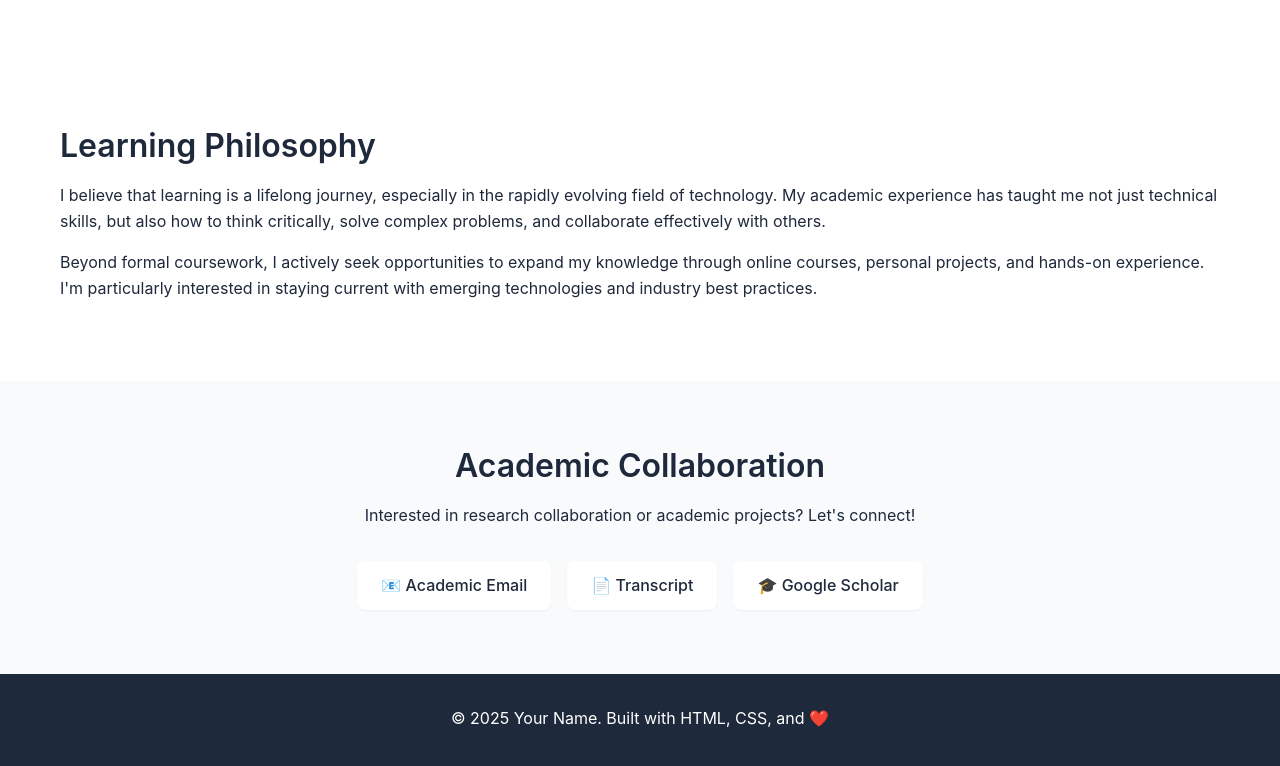
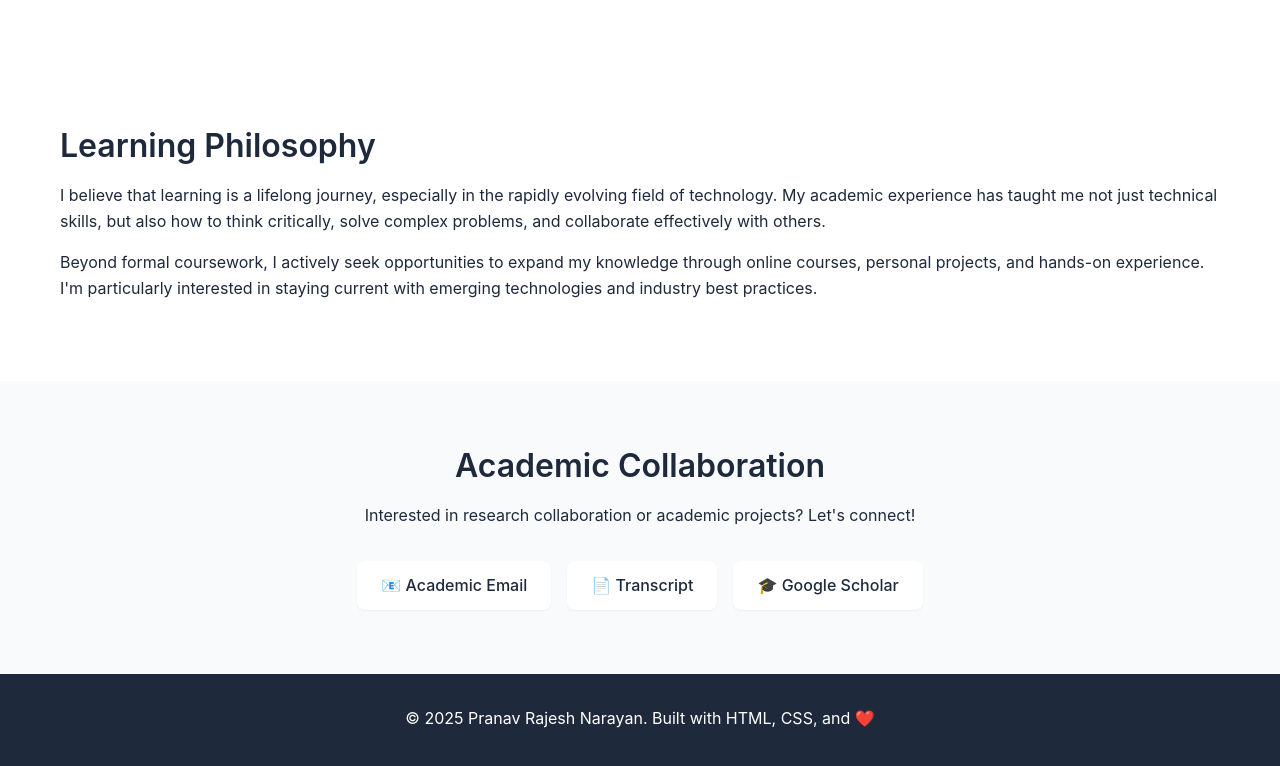
Before and after one commit to pranav-rn/pranav-rn.github.io, a plain HTML site: page education.html in a window 1280 px wide. Shown: the part 2755-3521 px from the top of the page. Drawn offline with Linux system fonts and the light colour scheme.

Commit message:
replaced name placeholders

```diff
--- a/education.html
+++ b/education.html
@@ -297,7 +297,7 @@
 
     <footer>
         <div class="container">
-            <p>&copy; 2025 Your Name. Built with HTML, CSS, and ❤️</p>
+            <p>&copy; 2025 Pranav Rajesh Narayan. Built with HTML, CSS, and ❤️</p>
         </div>
     </footer>
 
```
Also changed, not shown: index.html (+1 -1 lines).
